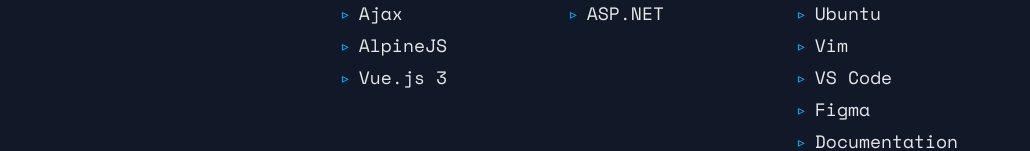
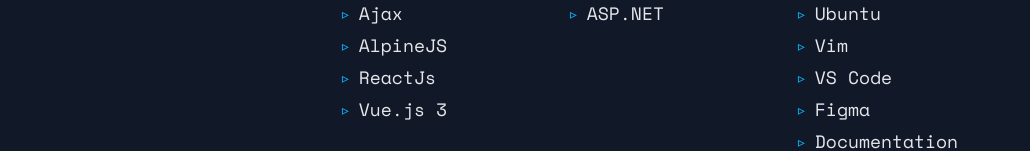
Before and after one commit to Inayatullahsh/inayatullahsh.github.io, a website: page index.html in a window 1280 px wide. Shown: the part 2919-3070 px from the top of the page, without its empty margins (121-1151 px from the left). Drawn offline with nearby package versions, Linux system fonts and the light colour scheme.

Commit message:
Add ReactJs as a Front-end tech skill

```diff
--- a/index.html
+++ b/index.html
@@ -385,6 +385,7 @@
                 <p class="skills-tech">jQuery</p>
                 <p class="skills-tech">Ajax</p>
                 <p class="skills-tech">AlpineJS</p>
+                <p class="skills-tech">ReactJs</p>
                 <p class="skills-tech">Vue.js 3</p>
               </div>
             </div>
```
